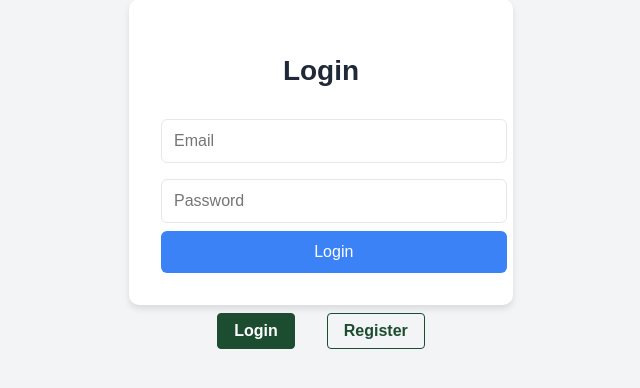
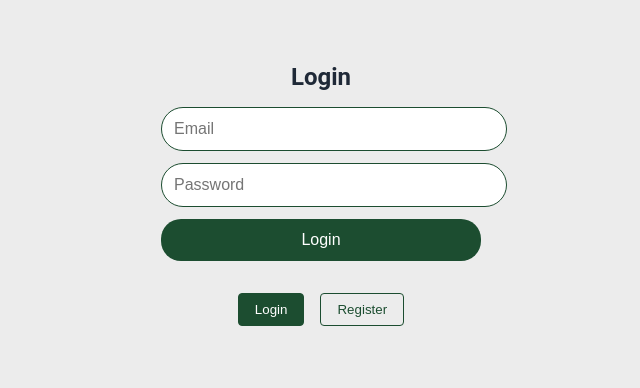
Before and after one commit to nayalafifi/economeReact, a React (Create React App) app: page /login in a window 1280 px wide. Shown: the part 214-602 px from the top of the page, without its empty margins (319-959 px from the left). Built offline with nearby package versions, Linux system fonts and the light colour scheme; no server answers.

Commit message:
Update login.css

```diff
--- a/src/login.css
+++ b/src/login.css
@@ -9,60 +9,12 @@ body{
   align-items: center;
   justify-content: center;
   height: 100vh;
-  background-color: #f3f4f6;
-  padding: 1rem;
-  box-sizing: border-box;
 }
 
 /* Logo styling */
 .logo {
-  width: 250px; /* Adjust logo size */
-  margin-bottom: 1.5rem;
-}
-
-/* Forms container */
-.login-register-forms {
-  display: flex;
-  flex-direction: column;
-  align-items: center;
-  width: 100%;
-  max-width: 400px; /* Set max width for responsive design */
-  padding: 2rem;
-  background-color: #ffffff;
-  border-radius: 10px;
-  box-shadow: 0 4px 6px rgba(0, 0, 0, 0.1);
-}
-
-/* Toggle button styling */
-.toggle-button {
-  font-size: 1rem;
-  font-weight: bold;
-  color: #3b82f6;
-  background: none;
-  border: none;
-  cursor: pointer;
-  padding: 0.5rem 1rem;
-  margin: 0.5rem;
-  transition: color 0.3s, border-bottom 0.3s;
-}
-
-.toggle-button:hover {
-  color: #2563eb;
-  border-bottom: 2px solid #3b82f6;
-}
-
-/* Individual form styling */
-.login-form, .register-form {
-  display: flex;
-  flex-direction: column;
-  align-items: center;
-  width: 100%;
-}
-
-.login-form h2, .register-form h2 {
-  font-size: 1.75rem;
-  color: #1f2937;
-  margin-bottom: 1.5rem;
+  width: 300px;
+  margin-bottom: 0px;
 }
 
 /* Toggle button container */
@@ -103,40 +55,55 @@ body{
   box-shadow: none;
   padding: 0;
   margin: 0;
+  display: flex;
+  flex-direction: column;
+  align-items: center;
+  gap: 1rem;
+}
+
+.login-form{
+  /* center align horizontally items that are stacked*/
+  display: flex;
+  flex-direction: column;
+  align-items: center;
+  gap: 1rem;
+
 }
 
 /* Input fields */
 input[type="email"], input[type="password"], input[type="text"] {
   width: 100%;
   padding: 0.75rem;
-  margin: 0.5rem 0;
-  border: 1px solid #e5e7eb;
-  border-radius: 6px;
+  margin-bottom: 0.75rem;
+  border: 1px solid #1c4d30;
+  border-radius: 40px;
   font-size: 1rem;
 }
 
-input[type="email"]:focus, input[type="password"]:focus, input[type="text"]:focus {
+input:focus {
   border-color: #3b82f6;
   outline: none;
-  box-shadow: 0 0 0 3px rgba(59, 130, 246, 0.2);
+  box-shadow: 0 0 0 3px rgba(59, 130, 246, 0.1);
 }
 
 /* Button styling */
 .login-button, .register-button {
-  width: 108%;
+  width: 100%;
   display: block;
   padding: 0.75rem;
-  background-color: #3b82f6;
-  color: #fff;
+  margin-left: auto;
+  margin-right: auto;
+  background-color: #1c4d30;
+  color: #ffffff;
   border: none;
-  border-radius: 6px;
+  border-radius: 20px;
   font-size: 1rem;
   cursor: pointer;
   transition: background-color 0.3s, transform 0.2s;
 }
 
 .login-button:hover, .register-button:hover {
-  background-color: #2563eb;
+  background-color: #da4b39;
   transform: translateY(-2px);
 }
 
@@ -145,6 +112,13 @@ input[type="email"]:focus, input[type="password"]:focus, input[type="text"]:focu
   transform: translateY(0);
 }
 
+.login-register-forms h2{
+  padding: 0px;
+  margin: 0px;
+  font-family: 'Roboto', sans-serif;
+}
+
+
 /* Footer styling */
 .footer {
   margin-top: 2rem;
```
